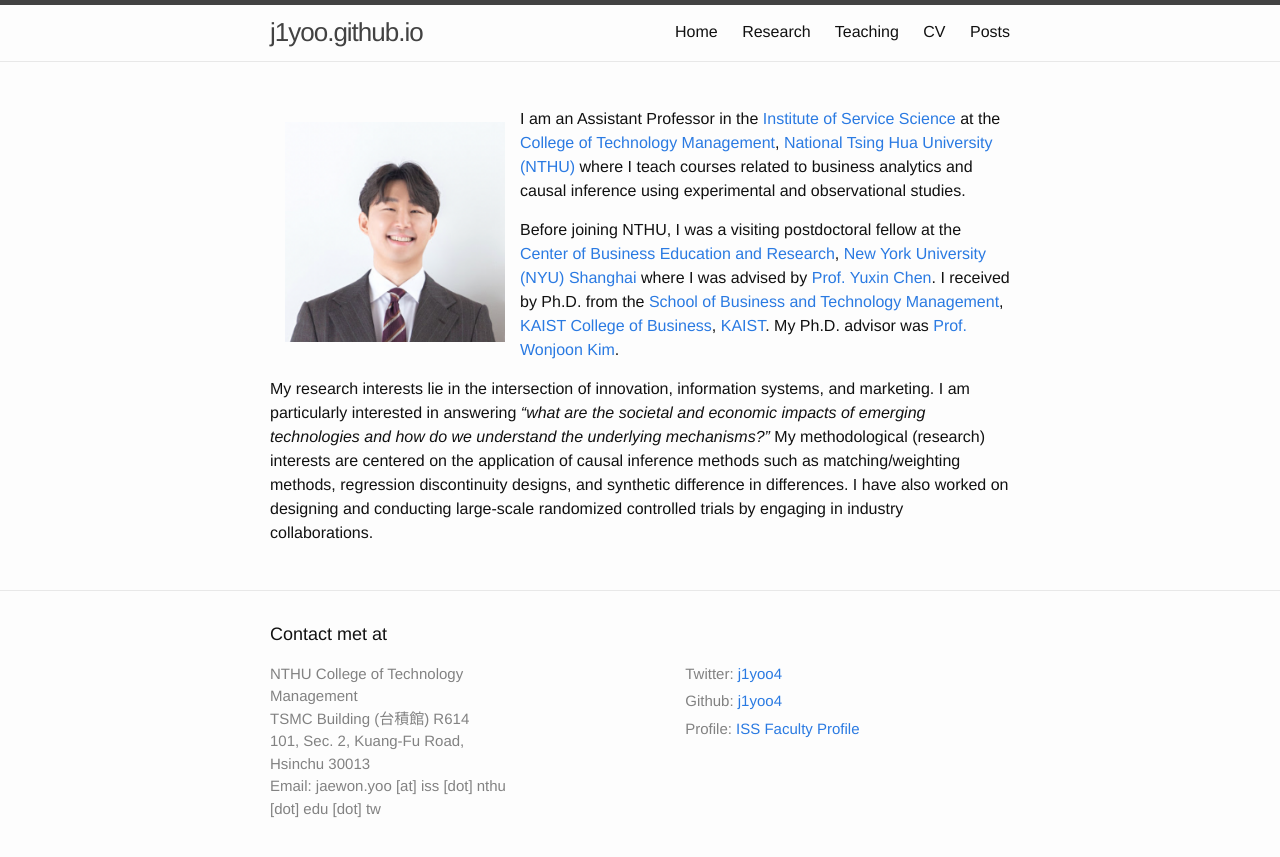
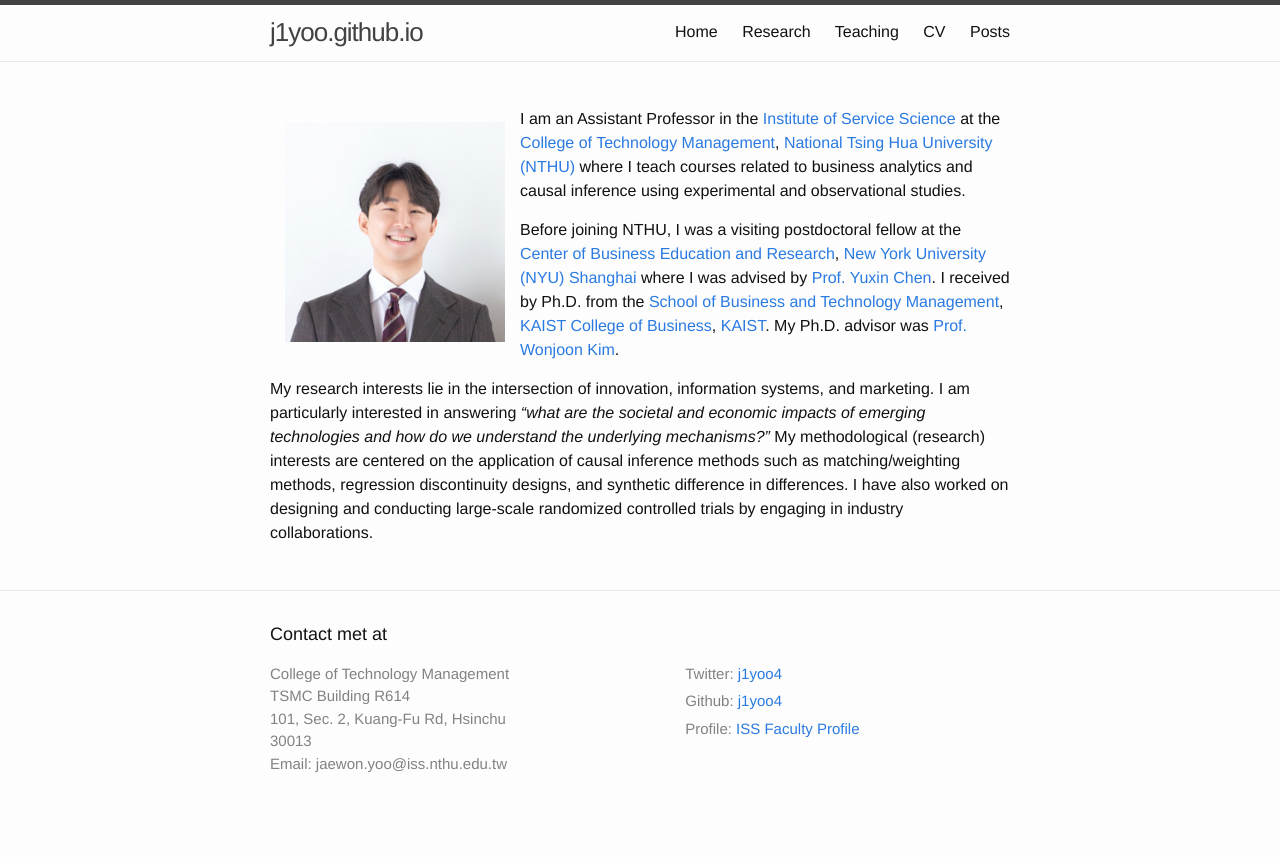
Before and after one commit to j1yoo/j1yoo.github.io, a Jekyll site: the page built from index.markdown, in a window 1280 px wide. Shown: the top 857 px of the page. Built offline with Jekyll 4.4.1, drawn with Linux system fonts in a browser that asks for light colours.

Commit message:
Update footer.html

```diff
--- a/_includes/footer.html
+++ b/_includes/footer.html
@@ -8,12 +8,12 @@
       <div class="footer-col footer-col-1">
         <ul class="contact-list">
           <li>
-            NTHU College of Technology Management <br>
-            TSMC Building (台積館) R614 <br>
-            101, Sec. 2, Kuang-Fu Road, Hsinchu 30013 <br>
+            College of Technology Management <br>
+            TSMC Building R614 <br>
+            101, Sec. 2, Kuang-Fu Rd, Hsinchu 30013 <br>
           </li>
           <li>
-            Email: jaewon.yoo [at] iss [dot] nthu [dot] edu [dot] tw
+            Email: jaewon.yoo@iss.nthu.edu.tw
           </li>
         </ul>
       </div>
```
